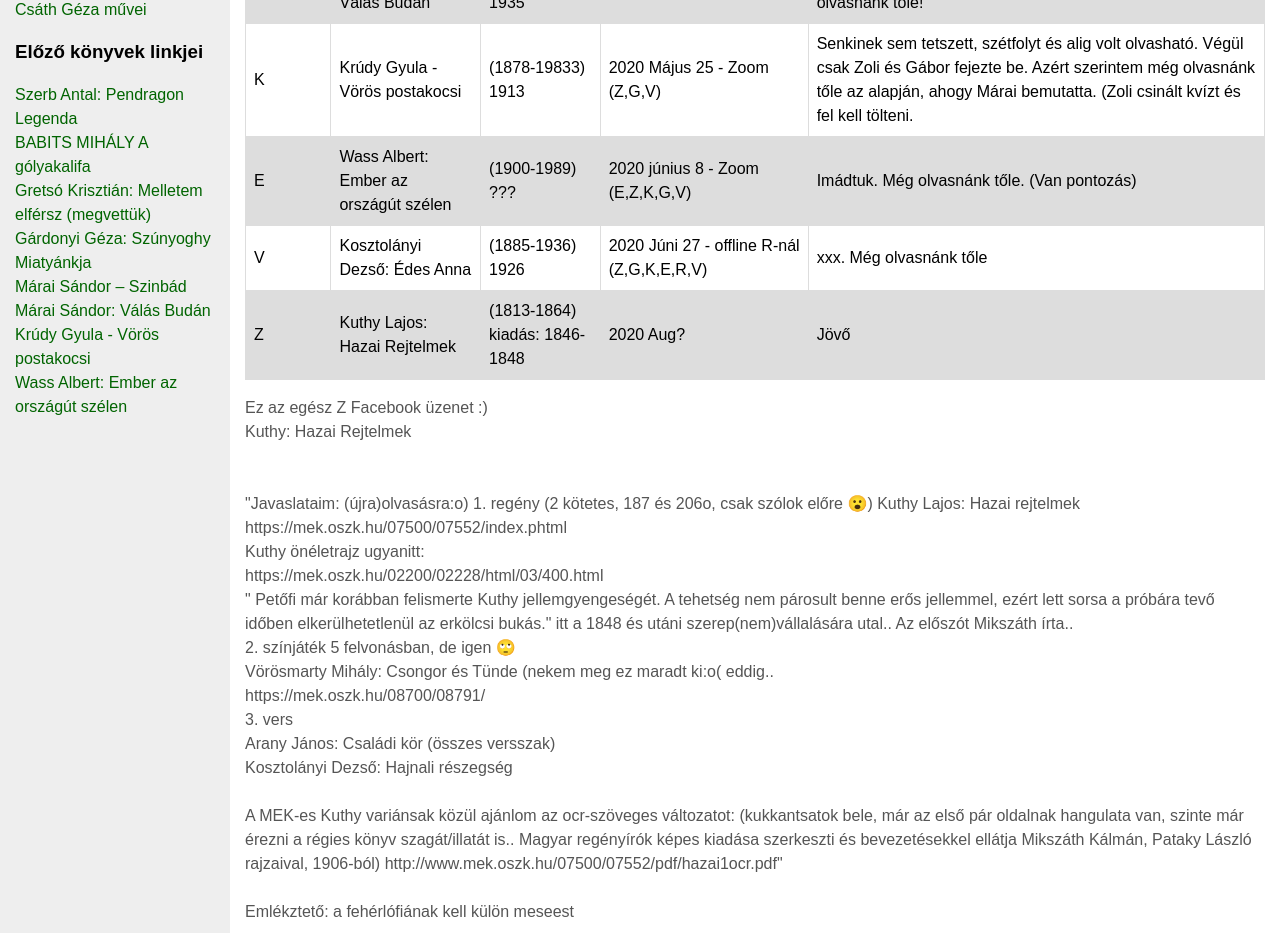
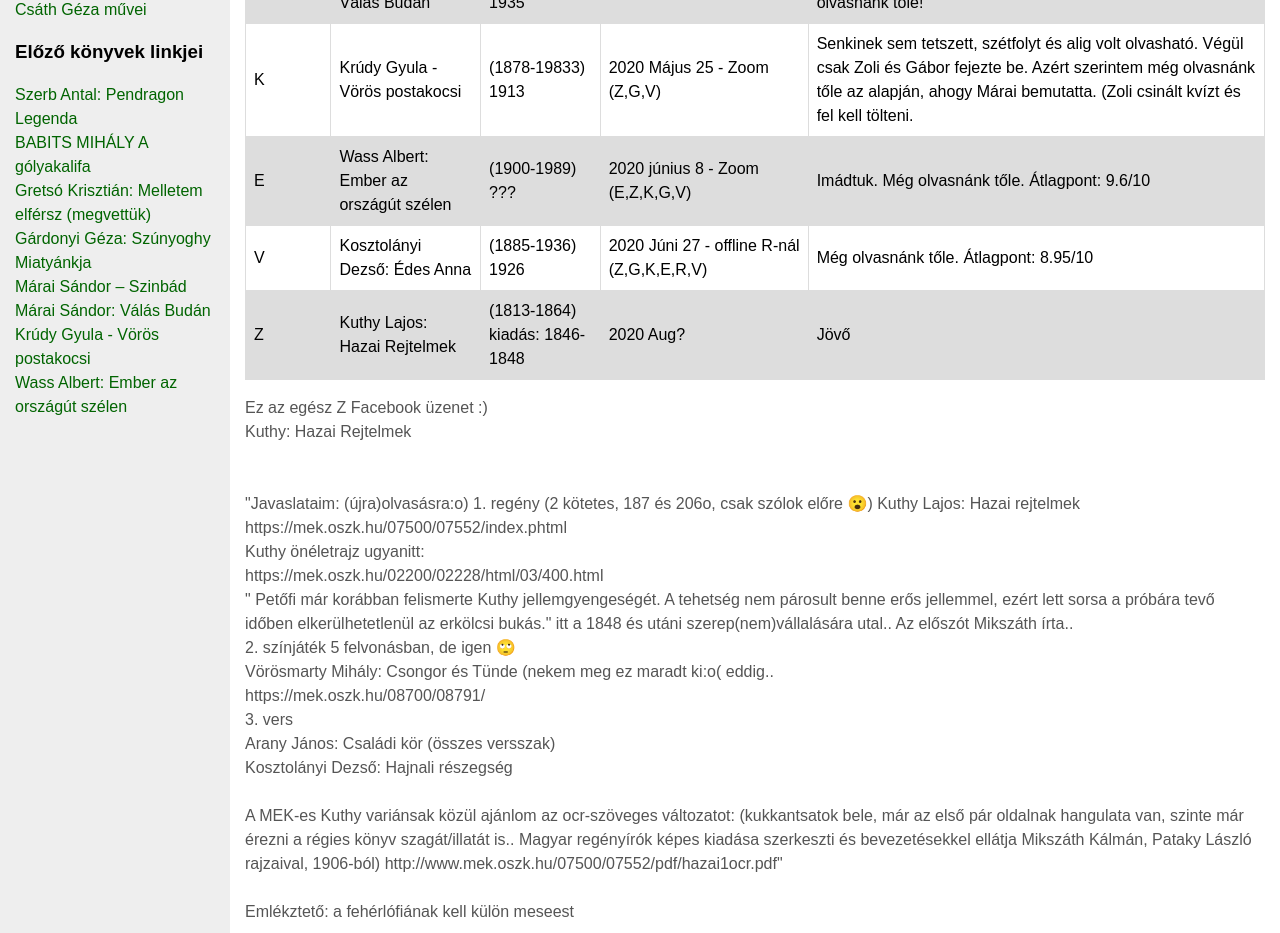
Before and after one commit to flovika/flovika.github.io, a plain HTML site: page index.html in a window 1280 px wide. Shown: the part 800-1733 px from the top of the page. Drawn offline with Linux system fonts and the light colour scheme.

Commit message:
Update index.html

```diff
--- a/index.html
+++ b/index.html
@@ -168,7 +168,7 @@ tr:nth-child(even) {
     <td>Wass Albert:  Ember az országút szélen </td>
     <td>(1900-1989) ??? </td>
     <td>2020 június 8 - Zoom (E,Z,K,G,V)</td>
-    <td>Imádtuk. Még olvasnánk tőle. (Van pontozás)</td>
+    <td>Imádtuk. Még olvasnánk tőle. Átlagpont: 9.6/10</td>
   </tr>
     </tr>
     <tr>
@@ -176,7 +176,7 @@ tr:nth-child(even) {
     <td>Kosztolányi Dezső: Édes Anna </td>
     <td>(1885-1936) 1926</td>
     <td>2020 Júni 27 - offline R-nál (Z,G,K,E,R,V)</td>
-    <td>xxx. Még olvasnánk tőle</td>
+    <td>Még olvasnánk tőle. Átlagpont: 8.95/10</td>
   </tr>
     </tr>
     <tr>
```
